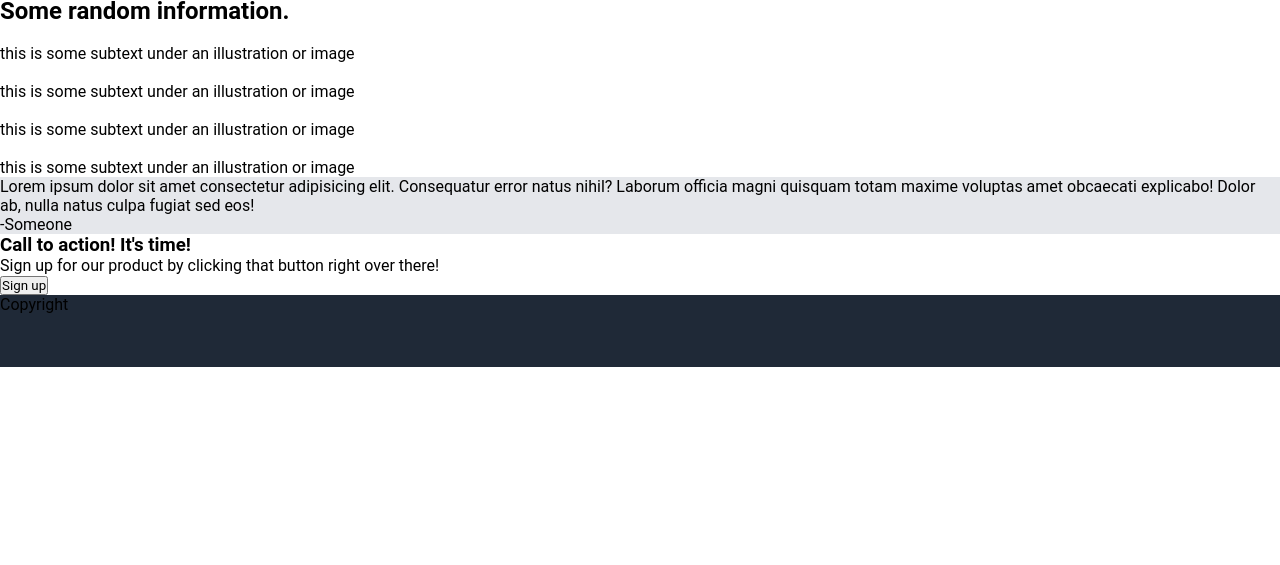
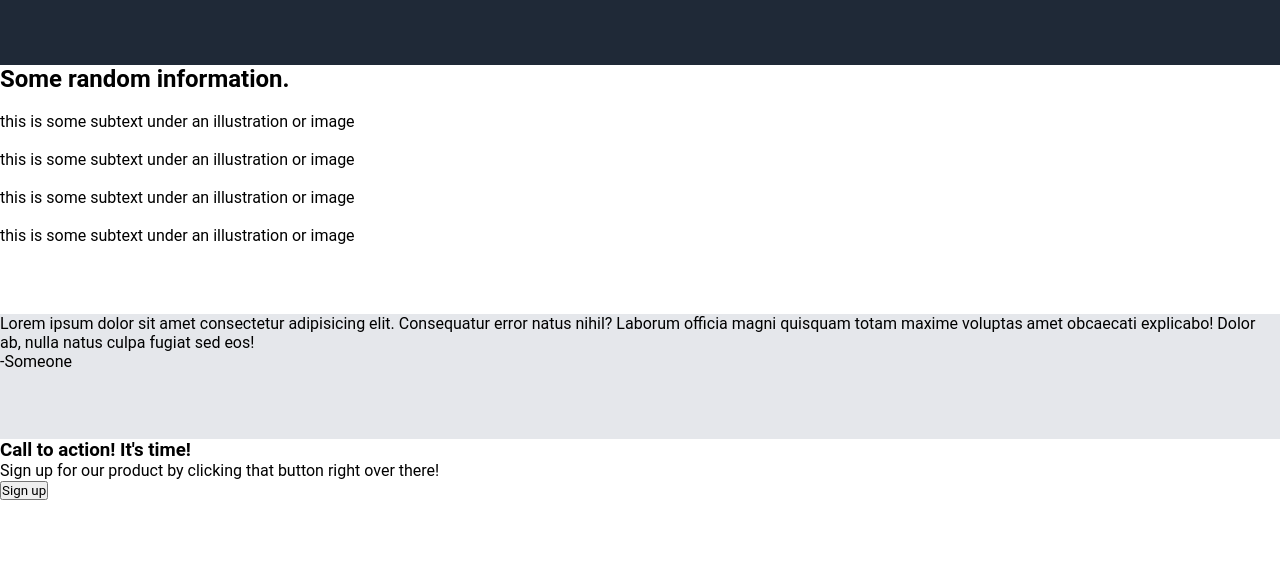
Before and after one commit to fibrous-sausage/odin-landing-page, a plain HTML site: page index.html in a window 1280 px wide. Shown: the part 160-725 px from the top of the page. Drawn offline with Linux system fonts and the light colour scheme.

Commit message:
Fix flexbox layout on body elements

```diff
--- a/style.css
+++ b/style.css
@@ -1,5 +1,10 @@
 * {
     font-family: 'Roboto', sans-serif;
+    margin: 0;
+    padding: 0;
+}
+
+div {
     margin: 0;
     padding: 0;
 }
@@ -7,6 +12,8 @@
 body {
     display: flex;
     flex-direction: column;
+    justify-content: space-between;
+    min-height: 100vh;
 }
 
 /* First section */
@@ -17,7 +24,6 @@ body {
 }
 
 /* Header */
-
 .header {
     display: flex;
     align-items: center;
```
